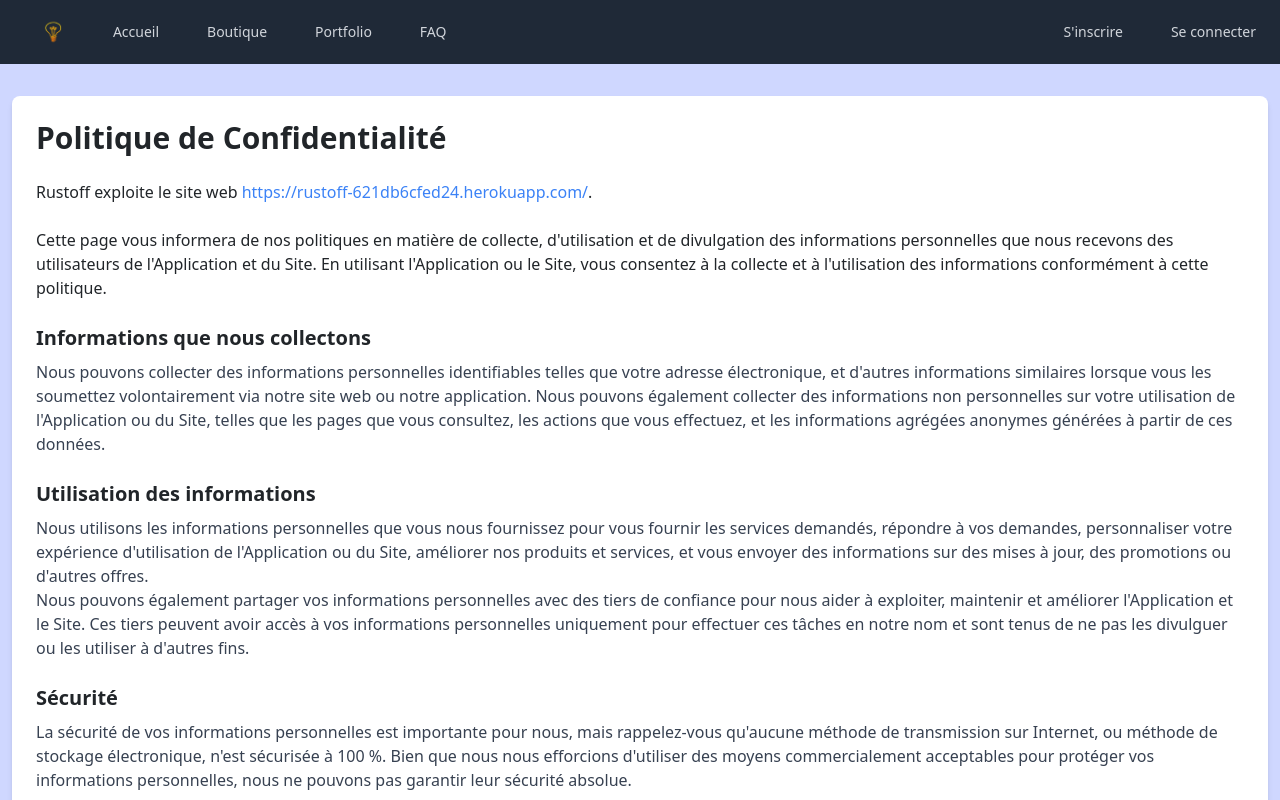
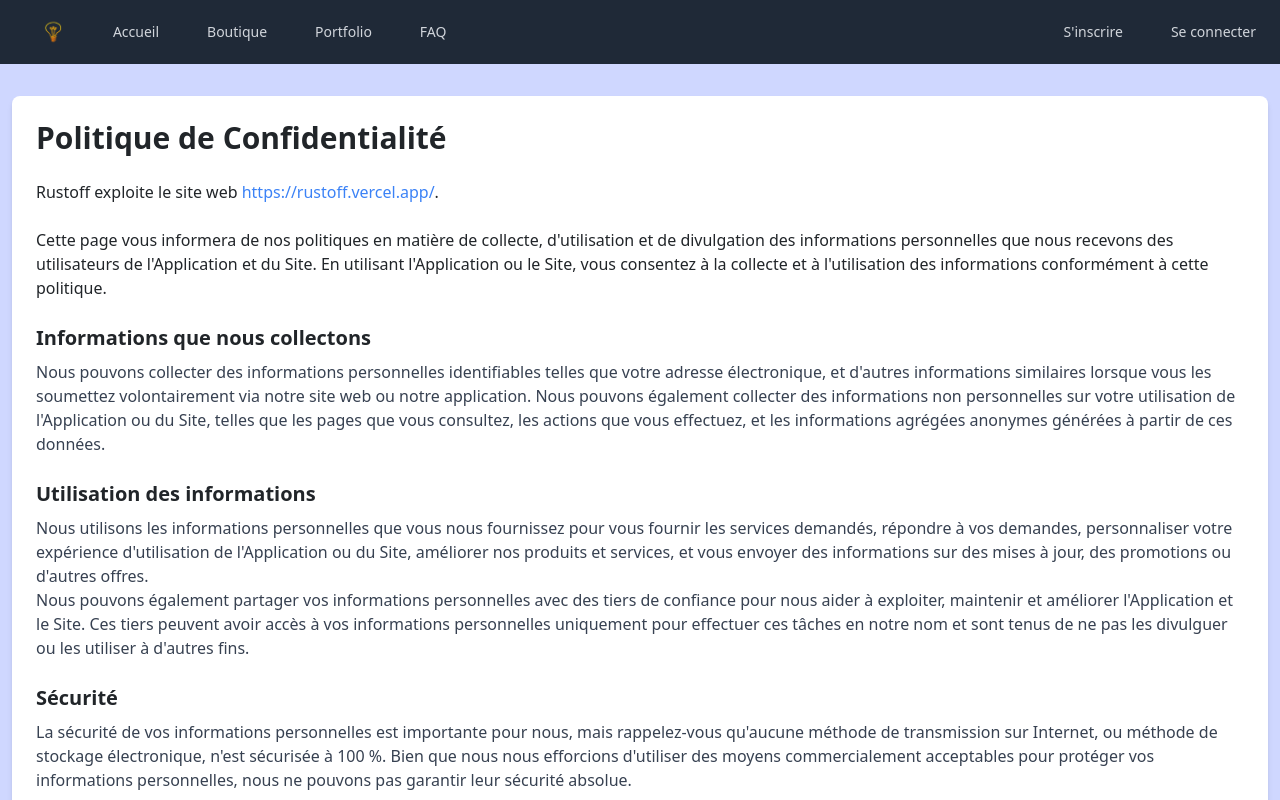
Before and after one commit to Hamza-bakk/Rustoff_Front, a React (Vite) app: page /politique-confidentialite in a window 1280 px wide. Shown: the top 800 px of the page. Built offline with nearby package versions, Linux system fonts and the light colour scheme; no server answers.

Commit message:
fmodif front footer et notifications

```diff
--- a/src/components/Cart/show.jsx
+++ b/src/components/Cart/show.jsx
@@ -29,6 +29,7 @@ const Cart = () => {
         borderRadius: '8px',
         border: '1px solid #a78bfa',
       },
+      closeIcon: <CloseCircleOutlined style={{ color: 'white' }} />,
     };
 
     if (type === 'success') {
--- a/src/components/Footer/PrivacyPolicySection.jsx
+++ b/src/components/Footer/PrivacyPolicySection.jsx
@@ -6,7 +6,7 @@ const PrivacyPolicySection = () => {
         <h1 className="text-3xl font-bold mb-6">Politique de Confidentialité</h1>
         <article>
           <p className="mb-4">
-            Rustoff exploite le site web <a href="https://rustoff-621db6cfed24.herokuapp.com/" className="text-blue-500">https://rustoff-621db6cfed24.herokuapp.com/</a>.
+            Rustoff exploite le site web <a href="https://rustoff.vercel.app/" className="text-blue-500">https://rustoff.vercel.app/</a>.
           </p>
           <p className="mb-4">
             Cette page vous informera de nos politiques en matière de collecte, d'utilisation et de divulgation des informations personnelles que nous recevons des utilisateurs de l'Application et du Site. En utilisant l'Application ou le Site, vous consentez à la collecte et à l'utilisation des informations conformément à cette politique.
```
